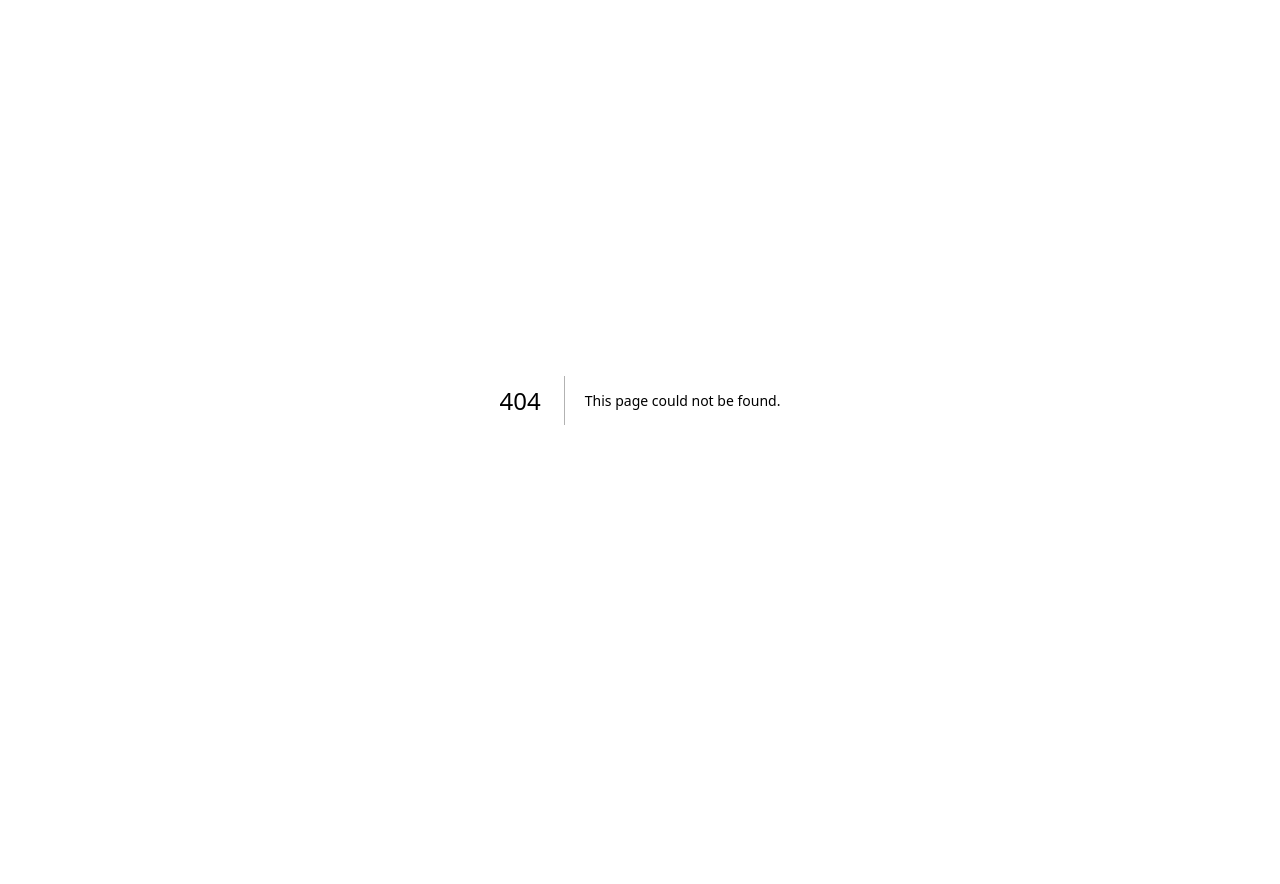
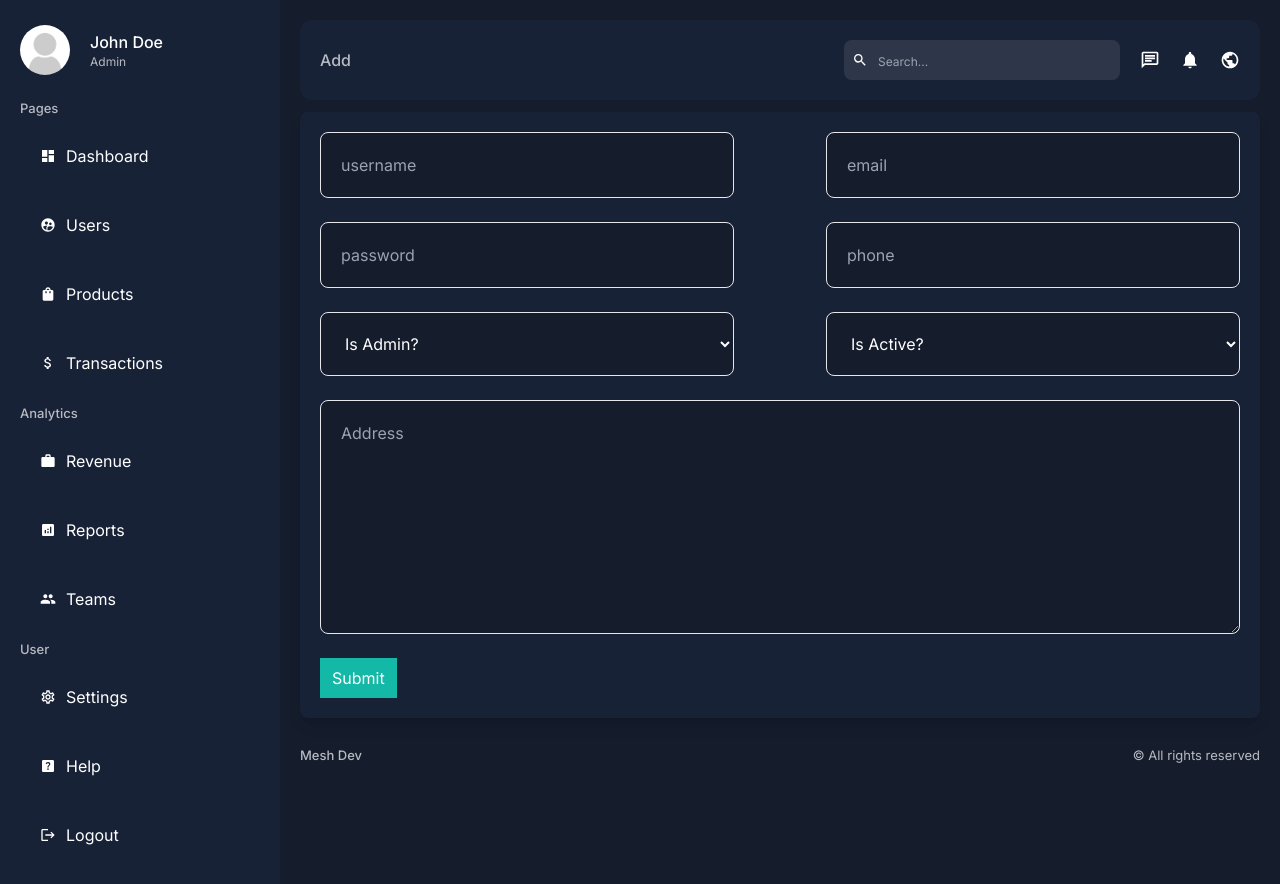
Before and after one commit to meshackkirwachumba/admin-dashboard, a Next.js app: page /dashboard/users/add in a window 1280 px wide. Before the commit this address had no page. Shown: the top 884 px of the page. Before the commit the page ends 800 px from the top, so only its background shows below. Built offline with nearby package versions, Linux system fonts and the light colour scheme.

Commit message:
add product page

```diff
--- /dev/null
+++ b/app/dashboard/footer/footer.jsx
@@ -0,0 +1,12 @@
+import React from "react";
+
+function Footer() {
+  return (
+    <div className="flex items-center justify-between mt-7 text-[var(--textSoft)]">
+      <div className="font-medium text-[13px]">Mesh Dev</div>
+      <div className="text-[13px]">&copy; All rights reserved</div>
+    </div>
+  );
+}
+
+export default Footer;
--- a/app/dashboard/layout.jsx
+++ b/app/dashboard/layout.jsx
@@ -1,6 +1,7 @@
 import React from "react";
 import Sidebar from "../ui/dashboard/sidebar/sidebar";
 import Navbar from "../ui/dashboard/navbar/navbar";
+import Footer from "./footer/Footer";
 
 function DashboardLayout({ children }) {
   return (
@@ -13,6 +14,7 @@ function DashboardLayout({ children }) {
       <div className="flex-[4] p-[20px]">
         <Navbar />
         {children}
+        <Footer />
       </div>
     </div>
   );
--- /dev/null
+++ b/app/dashboard/products/add/page.jsx
@@ -0,0 +1,65 @@
+import React from "react";
+
+function AddProductPage() {
+  return (
+    <div className="bg-[var(--bgSoft)] p-5 rounded-lg shadow-lg mt-3">
+      <form className="flex flex-wrap justify-between">
+        <input
+          className="p-5 rounded-lg mb-6 outline-none focus:border-2 transition border w-[45%] bg-[var(--bg)]"
+          type="text"
+          placeholder="title"
+          name="title"
+          required
+        />
+        <select
+          name="cat"
+          id="cat"
+          className="p-5 rounded-lg mb-6 outline-none focus:border-2 transition border w-[45%] bg-[var(--bg)]"
+        >
+          <option value="general">Choose a category</option>
+          <option value="kitchen">Kitchen</option>
+          <option value="phone">Phone</option>
+          <option value="computer">Computer</option>
+        </select>
+        <input
+          className="p-5 rounded-lg mb-6 outline-none focus:border-2 transition border w-[45%] bg-[var(--bg)]"
+          type="number"
+          name="price"
+          placeholder="price"
+        />
+        <input
+          className="p-5 rounded-lg mb-6 outline-none focus:border-2 transition border w-[45%] bg-[var(--bg)]"
+          type="number"
+          name="stock"
+          placeholder="stock"
+        />
+        <input
+          className="p-5 rounded-lg mb-6 outline-none focus:border-2 transition border w-[45%] bg-[var(--bg)]"
+          type="text"
+          placeholder="color"
+          name="color"
+          required
+        />
+        <input
+          className="p-5 rounded-lg mb-6 outline-none focus:border-2 transition border w-[45%] bg-[var(--bg)]"
+          type="text"
+          placeholder="size"
+          name="size"
+          required
+        />
+        <textarea
+          className="p-5 rounded-lg mb-6 outline-none focus:border-2 transition border w-[100%] bg-[var(--bg)]"
+          name="desc"
+          id="desc"
+          rows={8}
+          placeholder="Description"
+        />
+        <button className="px-3 py-2 bg-teal-500 max-w-fit" type="submit">
+          Submit
+        </button>
+      </form>
+    </div>
+  );
+}
+
+export default AddProductPage;
--- a/app/dashboard/products/page.jsx
+++ b/app/dashboard/products/page.jsx
@@ -1,7 +1,70 @@
-import React from "react";
+import SearchInput from "@/app/ui/dashboard/search/search";
+import Link from "next/link";
+import Image from "next/image";
+import Pagination from "@/app/ui/dashboard/pagination/pagination";
 
 function ProductsPage() {
-  return <div>ProductsPage</div>;
+  return (
+    <div className="bg-[var(--bgSoft)] p-5 rounded-lg mt-3">
+      {/* search functionality */}
+      <div className="flex items-center justify-between">
+        <SearchInput placeholder="search for a product..." />
+        <Link href="/dashboard/products/add">
+          <button className="p-2 text-xs bg-purple-500 text-white rounded-xl">
+            Add New
+          </button>
+        </Link>
+      </div>
+      {/* table */}
+      <table className="w-full">
+        <thead>
+          <tr>
+            <td className="p-2.5">Title</td>
+            <td className="p-2.5">Description</td>
+            <td className="p-2.5">Price</td>
+            <td className="p-2.5">CreatedAt</td>
+            <td className="p-2.5">Stock</td>
+            <td className="p-2.5">Action</td>
+          </tr>
+        </thead>
+        <tbody>
+          <tr>
+            <td className="p-2.5">
+              <div className="flex items-center gap-3">
+                <Image
+                  src="/noproduct.jpg"
+                  width={40}
+                  height={40}
+                  alt="product"
+                  className="object-cover rounded-lg"
+                />
+                Tecno
+              </div>
+            </td>
+            <td className="p-2.5">Desc</td>
+            <td className="p-2.5">kes 899</td>
+            <td className="p-2.5">23.11.2023</td>
+            <td className="p-2.5">79</td>
+            <td className="p-2.5">
+              <div className="flex items-center gap-3">
+                <Link href="/">
+                  <button className="px-3 py-1.5 rounded-lg bg-teal-500 text-[var(--text)] text-xs">
+                    View
+                  </button>
+                </Link>
+                <button className="px-3 py-1.5 rounded-lg bg-rose-500 text-[var(--text)] text-xs">
+                  Delete
+                </button>
+              </div>
+            </td>
+          </tr>
+        </tbody>
+      </table>
+
+      {/* pagination component */}
+      <Pagination />
+    </div>
+  );
 }
 
 export default ProductsPage;
--- /dev/null
+++ b/app/dashboard/users/add/page.jsx
@@ -0,0 +1,70 @@
+import React from "react";
+
+function AddUserPage() {
+  return (
+    <div className="bg-[var(--bgSoft)] p-5 rounded-lg shadow-lg mt-3">
+      <form className="flex flex-wrap justify-between">
+        <input
+          className="p-5 rounded-lg mb-6 outline-none focus:border-2 transition border w-[45%] bg-[var(--bg)]"
+          type="text"
+          placeholder="username"
+          name="username"
+          required
+        />
+        <input
+          className="p-5 rounded-lg mb-6 outline-none focus:border-2 transition border w-[45%] bg-[var(--bg)]"
+          type="email"
+          name="email"
+          placeholder="email"
+        />
+        <input
+          className="p-5 rounded-lg mb-6 outline-none focus:border-2 transition border w-[45%] bg-[var(--bg)]"
+          type="password"
+          name="password"
+          placeholder="password"
+        />
+        <input
+          className="p-5 rounded-lg mb-6 outline-none focus:border-2 transition border w-[45%] bg-[var(--bg)]"
+          type="phone"
+          placeholder="phone"
+          name="phone"
+        />
+        <select
+          name="isAdmin"
+          id="isAdmin"
+          className="p-5 rounded-lg mb-6 outline-none focus:border-2 transition border w-[45%] bg-[var(--bg)]"
+        >
+          <option value={false} selected>
+            Is Admin?
+          </option>
+          <option value={true}>Yes</option>
+          <option value={false}>No</option>
+        </select>
+        <select
+          name="isActive"
+          id="isActive"
+          className="p-5 rounded-lg mb-6 outline-none focus:border-2 transition border w-[45%] bg-[var(--bg)]"
+        >
+          <option value={true} selected>
+            Is Active?
+          </option>
+          <option value={true}>Yes</option>
+          <option value={false}>No</option>
+        </select>
+
+        <textarea
+          className="p-5 rounded-lg mb-6 outline-none focus:border-2 transition border w-[100%] bg-[var(--bg)]"
+          name="address"
+          id="address"
+          rows={8}
+          placeholder="Address"
+        />
+        <button className="px-3 py-2 bg-teal-500 max-w-fit" type="submit">
+          Submit
+        </button>
+      </form>
+    </div>
+  );
+}
+
+export default AddUserPage;
--- a/app/dashboard/users/page.jsx
+++ b/app/dashboard/users/page.jsx
@@ -1,7 +1,69 @@
-import React from "react";
+import SearchInput from "@/app/ui/dashboard/search/search";
+import Link from "next/link";
+import Image from "next/image";
+import Pagination from "@/app/ui/dashboard/pagination/pagination";
 
-function UsersPage() {
-  return <div>UsersPage</div>;
+function UsersPage({ placeholder }) {
+  return (
+    <div className="bg-[var(--bgSoft)] p-5 rounded-lg mt-3">
+      {/* search functionality */}
+      <div className="flex items-center justify-between">
+        <SearchInput placeholder="search for user..." />
+        <Link href="/dashboard/users/add">
+          <button className="p-2 text-xs bg-purple-500 text-white rounded-xl">
+            Add New
+          </button>
+        </Link>
+      </div>
+      {/* table */}
+      <table className="w-full">
+        <thead>
+          <tr>
+            <td className="p-2.5">Name</td>
+            <td className="p-2.5">Email</td>
+            <td className="p-2.5">CreatedAt</td>
+            <td className="p-2.5">Role</td>
+            <td className="p-2.5">Status</td>
+            <td className="p-2.5">Action</td>
+          </tr>
+        </thead>
+        <tbody>
+          <tr>
+            <td className="p-2.5">
+              <div className="flex items-center gap-3">
+                <Image
+                  src="/noavatar.png"
+                  width={40}
+                  height={40}
+                  className="object-cover rounded-full"
+                />
+                John Doe
+              </div>
+            </td>
+            <td className="p-2.5">john@gmail.com</td>
+            <td className="p-2.5">13.01.2022</td>
+            <td className="p-2.5">Admin</td>
+            <td className="p-2.5">Active</td>
+            <td className="p-2.5">
+              <div className="flex items-center gap-3">
+                <Link href="/">
+                  <button className="px-3 py-1.5 rounded-lg bg-teal-500 text-[var(--text)] text-xs">
+                    View
+                  </button>
+                </Link>
+                <button className="px-3 py-1.5 rounded-lg bg-rose-500 text-[var(--text)] text-xs">
+                  Delete
+                </button>
+              </div>
+            </td>
+          </tr>
+        </tbody>
+      </table>
+
+      {/* pagination component */}
+      <Pagination />
+    </div>
+  );
 }
 
 export default UsersPage;
--- /dev/null
+++ b/app/ui/dashboard/pagination/pagination.jsx
@@ -0,0 +1,16 @@
+import React from "react";
+
+function Pagination() {
+  return (
+    <div className="p-3 flex justify-between">
+      <button className="py-1.5 px-3 disabled:cursor-not-allowed bg-gray-300 text-xs text-gray-500">
+        Previous
+      </button>
+      <button className="py-1.5 px-3 disabled:cursor-not-allowed bg-gray-300 text-xs text-gray-500">
+        Next
+      </button>
+    </div>
+  );
+}
+
+export default Pagination;
--- /dev/null
+++ b/app/ui/dashboard/search/search.jsx
@@ -0,0 +1,17 @@
+import React from "react";
+import { MdSearch } from "react-icons/md";
+
+function SearchInput({ placeholder }) {
+  return (
+    <div className="flex items-center shadow-xl gap-4 p-4 rounded-lg max-w-[500px]">
+      <MdSearch />
+      <input
+        type="text"
+        placeholder={placeholder}
+        className="outline-none border-none text-[var(--textSoft)] bg-transparent placeholder:text-xs"
+      />
+    </div>
+  );
+}
+
+export default SearchInput;
--- a/app/ui/dashboard/sidebar/sidebar.jsx
+++ b/app/ui/dashboard/sidebar/sidebar.jsx
@@ -78,7 +78,7 @@ const menuItems = [
 
 function Sidebar() {
   return (
-    <div className="sticky top-[40px] ">
+    <div className="sticky top-[40px] min-h-screen">
       <div className="flex items-center gap-5 mb-5">
         <Image
           src="/noavatar.png"
```
